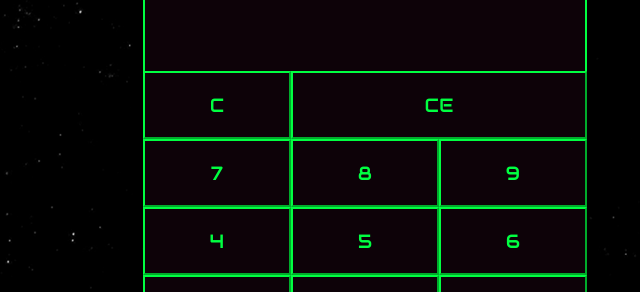
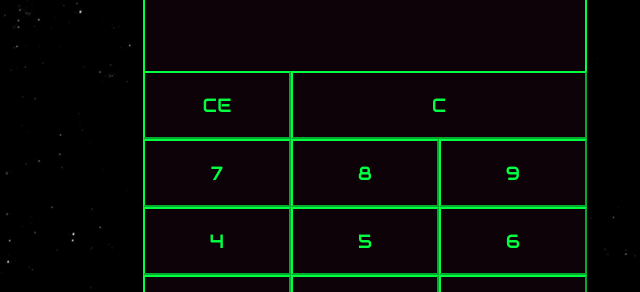
Before and after one commit to patraz/adding-calc, a plain HTML site: page index.html in a window 1280 px wide. Shown: the part 171-463 px from the top of the page, 275-915 px from the left. Drawn offline with Linux system fonts and the light colour scheme.

Commit message:
Add files via upload

```diff
--- a/index.html
+++ b/index.html
@@ -10,8 +10,8 @@
   <div class="calculator">
     <div class="display"></div>
     <div class="btns">
+      <button class="clearEntry">CE</button>
       <button class="clear">C</button>
-      <button class="clearEntry">CE</button>
       <button class="number">7</button>
       <button class="number">8</button>
       <button class="number">9</button>
--- a/style.css
+++ b/style.css
@@ -126,9 +126,5 @@ button:active {
 }
 
 .clear {
-    grid-column: span 1;
-}
-
-.clearEntry {
     grid-column: span 2;
 }
```
